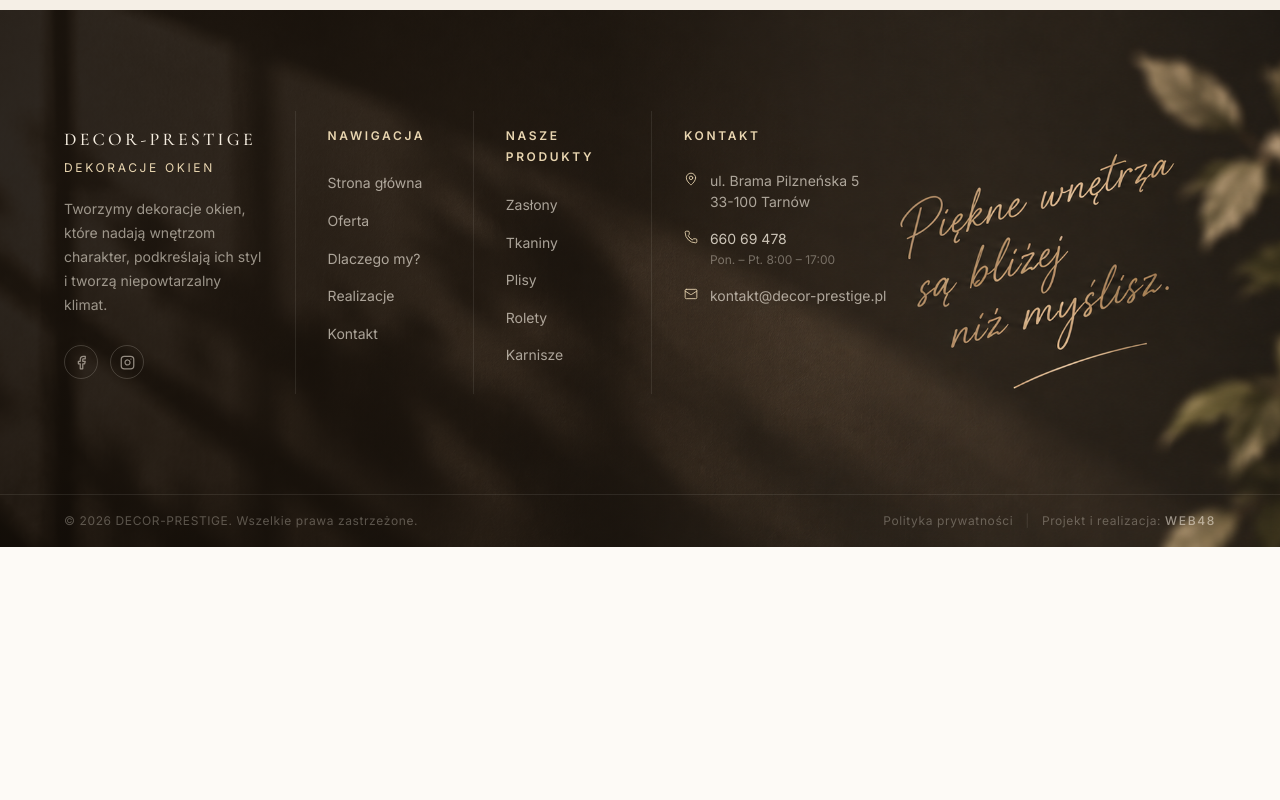
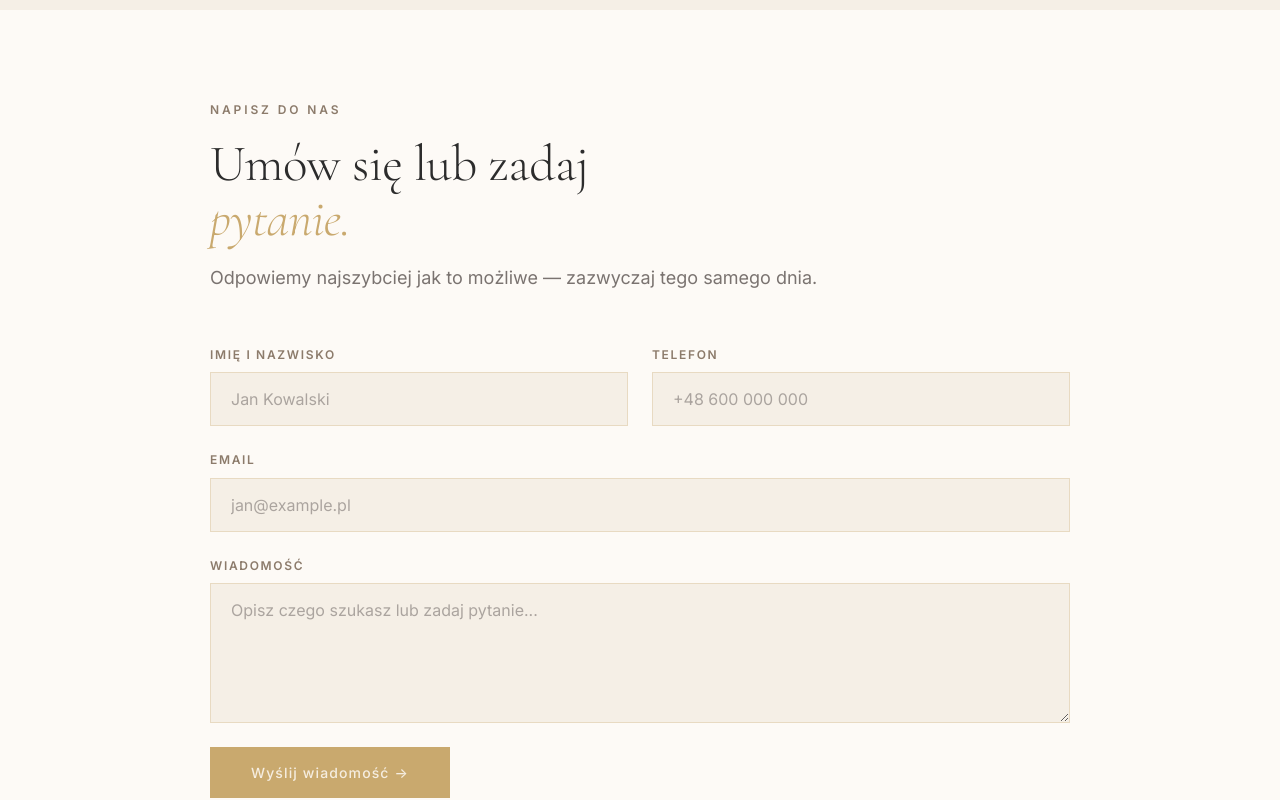
Before and after one commit to web48app/decor-prestige, a React (Vite) app in the folder decor-prestige/: page /kontakt in a window 1280 px wide. Shown: the part 2040-2840 px from the top of the page. Before the commit the page ends 2587 px from the top, so only its background shows below. Built offline with nearby package versions, Linux system fonts and the light colour scheme.

Commit message:
feat: contact form section + CTA margin fix

```diff
--- /dev/null
+++ b/decor-prestige/src/pages/ContactPage/ContactForm.jsx
@@ -0,0 +1,108 @@
+import { useState, useEffect, useRef } from 'react';
+import styles from './ContactPage.module.css';
+
+export default function ContactForm() {
+  const ref = useRef(null);
+  const [sent, setSent] = useState(false);
+  const [form, setForm] = useState({ name: '', phone: '', email: '', message: '' });
+
+  useEffect(() => {
+    const el = ref.current;
+    if (!el) return;
+    const io = new IntersectionObserver(
+      ([e]) => { if (e.isIntersecting) { el.classList.add(styles.visible); io.disconnect(); } },
+      { threshold: 0.1 }
+    );
+    io.observe(el);
+    return () => io.disconnect();
+  }, []);
+
+  const handleChange = (e) => {
+    setForm(prev => ({ ...prev, [e.target.name]: e.target.value }));
+  };
+
+  const handleSubmit = (e) => {
+    e.preventDefault();
+    setSent(true);
+  };
+
+  return (
+    <section className={styles.formSection} aria-label="Formularz kontaktowy">
+      <div className={`${styles.formInner} ${styles.fadeIn}`} ref={ref}>
+
+        <div className={styles.formHeader}>
+          <p className={styles.eyebrow}>Napisz do nas</p>
+          <h2 className={styles.formHeading}>
+            Umów się lub zadaj<br />
+            <em className={styles.heroAccent}>pytanie.</em>
+          </h2>
+          <p className={styles.formLead}>
+            Odpowiemy najszybciej jak to możliwe — zazwyczaj tego samego dnia.
+          </p>
+        </div>
+
+        {sent ? (
+          <div className={styles.formSuccess}>
+            <p className={styles.formSuccessText}>Dziękujemy! Odezwiemy się wkrótce.</p>
+          </div>
+        ) : (
+          <form className={styles.form} onSubmit={handleSubmit} noValidate>
+            <div className={styles.formRow}>
+              <div className={styles.formGroup}>
+                <label className={styles.formLabel} htmlFor="name">Imię i nazwisko</label>
+                <input
+                  id="name" name="name" type="text"
+                  className={styles.formInput}
+                  placeholder="Jan Kowalski"
+                  value={form.name}
+                  onChange={handleChange}
+                  required
+                />
+              </div>
+              <div className={styles.formGroup}>
+                <label className={styles.formLabel} htmlFor="phone">Telefon</label>
+                <input
+                  id="phone" name="phone" type="tel"
+                  className={styles.formInput}
+                  placeholder="+48 600 000 000"
+                  value={form.phone}
+                  onChange={handleChange}
+                />
+              </div>
+            </div>
+
+            <div className={styles.formGroup}>
+              <label className={styles.formLabel} htmlFor="email">Email</label>
+              <input
+                id="email" name="email" type="email"
+                className={styles.formInput}
+                placeholder="jan@example.pl"
+                value={form.email}
+                onChange={handleChange}
+                required
+              />
+            </div>
+
+            <div className={styles.formGroup}>
+              <label className={styles.formLabel} htmlFor="message">Wiadomość</label>
+              <textarea
+                id="message" name="message"
+                className={styles.formTextarea}
+                placeholder="Opisz czego szukasz lub zadaj pytanie..."
+                rows={5}
+                value={form.message}
+                onChange={handleChange}
+                required
+              />
+            </div>
+
+            <button type="submit" className={styles.formBtn}>
+              Wyślij wiadomość →
+            </button>
+          </form>
+        )}
+
+      </div>
+    </section>
+  );
+}
--- a/decor-prestige/src/pages/ContactPage/ContactPage.jsx
+++ b/decor-prestige/src/pages/ContactPage/ContactPage.jsx
@@ -2,6 +2,7 @@ import ContactNavbar from './ContactNavbar';
 import ContactHero from './ContactHero';
 import ContactDetails from './ContactDetails';
 import ContactCTA from './ContactCTA';
+import ContactForm from './ContactForm';
 import Footer from '../../components/layout/Footer/Footer';
 
 export default function ContactPage() {
@@ -12,6 +13,7 @@ export default function ContactPage() {
         <ContactHero />
         <ContactDetails />
         <ContactCTA />
+        <ContactForm />
       </main>
       <Footer />
     </>
--- a/decor-prestige/src/pages/ContactPage/ContactPage.module.css
+++ b/decor-prestige/src/pages/ContactPage/ContactPage.module.css
@@ -521,4 +521,150 @@ a.contactValue:hover {
   .mapWrap {
     min-height: 280px;
   }
+
+  .ctaRight {
+    flex-direction: column;
+    align-items: flex-start;
+    gap: var(--space-6);
+  }
+
+  .ctaDivider {
+    display: none;
+  }
+
+  .formRow {
+    grid-template-columns: 1fr;
+  }
 }
+
+/* ============================================================
+   FORM SECTION
+   ============================================================ */
+
+.formSection {
+  background: var(--color-bg);
+  padding: clamp(4rem, 7vw, 7rem) clamp(1.5rem, 5vw, 3rem);
+}
+
+.formInner {
+  max-width: 860px;
+  margin: 0 auto;
+  display: flex;
+  flex-direction: column;
+  gap: clamp(2.5rem, 4vw, 4rem);
+}
+
+.formHeader {
+  display: flex;
+  flex-direction: column;
+  gap: var(--space-4);
+}
+
+.formHeading {
+  font-family: var(--font-heading);
+  font-size: clamp(2.2rem, 4vw, 3.6rem);
+  font-weight: 300;
+  line-height: 1.08;
+  letter-spacing: -0.01em;
+  color: var(--color-text);
+}
+
+.formLead {
+  font-family: var(--font-body);
+  font-size: var(--font-size-md);
+  color: var(--color-text-muted);
+  line-height: 1.7;
+}
+
+.form {
+  display: flex;
+  flex-direction: column;
+  gap: var(--space-6);
+}
+
+.formRow {
+  display: grid;
+  grid-template-columns: 1fr 1fr;
+  gap: var(--space-6);
+}
+
+.formGroup {
+  display: flex;
+  flex-direction: column;
+  gap: var(--space-2);
+}
+
+.formLabel {
+  font-family: var(--font-body);
+  font-size: var(--font-size-xs);
+  font-weight: 700;
+  letter-spacing: 0.14em;
+  text-transform: uppercase;
+  color: var(--color-taupe);
+}
+
+.formInput,
+.formTextarea {
+  font-family: var(--font-body);
+  font-size: var(--font-size-base);
+  color: var(--color-text);
+  background: var(--color-bg-secondary);
+  border: 1px solid rgba(201, 169, 110, 0.3);
+  border-radius: var(--radius-md);
+  padding: var(--space-4) var(--space-5);
+  outline: none;
+  transition: border-color var(--transition-fast);
+  width: 100%;
+  box-sizing: border-box;
+}
+
+.formInput::placeholder,
+.formTextarea::placeholder {
+  color: var(--color-text-muted);
+  opacity: 0.6;
+}
+
+.formInput:focus,
+.formTextarea:focus {
+  border-color: var(--color-accent);
+}
+
+.formTextarea {
+  resize: vertical;
+  min-height: 140px;
+}
+
+.formBtn {
+  align-self: flex-start;
+  font-family: var(--font-body);
+  font-size: var(--font-size-sm);
+  font-weight: 500;
+  letter-spacing: 0.08em;
+  color: #F5EDE0;
+  background: var(--color-accent);
+  border: 1.5px solid var(--color-accent);
+  border-radius: var(--radius-md);
+  padding: var(--space-4) var(--space-10);
+  cursor: pointer;
+  transition: background var(--transition-normal), transform var(--transition-normal);
+}
+
+.formBtn:hover {
+  background: #b8924a;
+  transform: translateY(-2px);
+}
+
+.formSuccess {
+  padding: var(--space-8);
+  background: var(--color-bg-secondary);
+  border-radius: var(--radius-md);
+  border: 1px solid rgba(201, 169, 110, 0.3);
+  text-align: center;
+}
+
+.formSuccessText {
+  font-family: var(--font-body);
+  font-size: var(--font-size-md);
+  color: var(--color-text);
+  font-weight: 500;
+}
```
